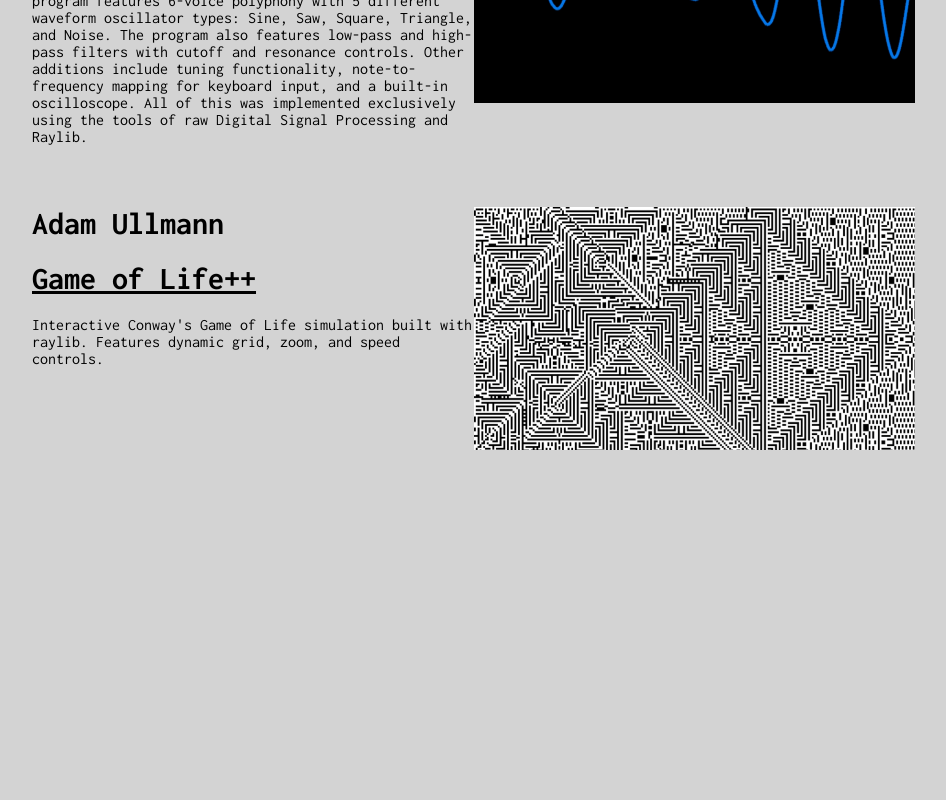
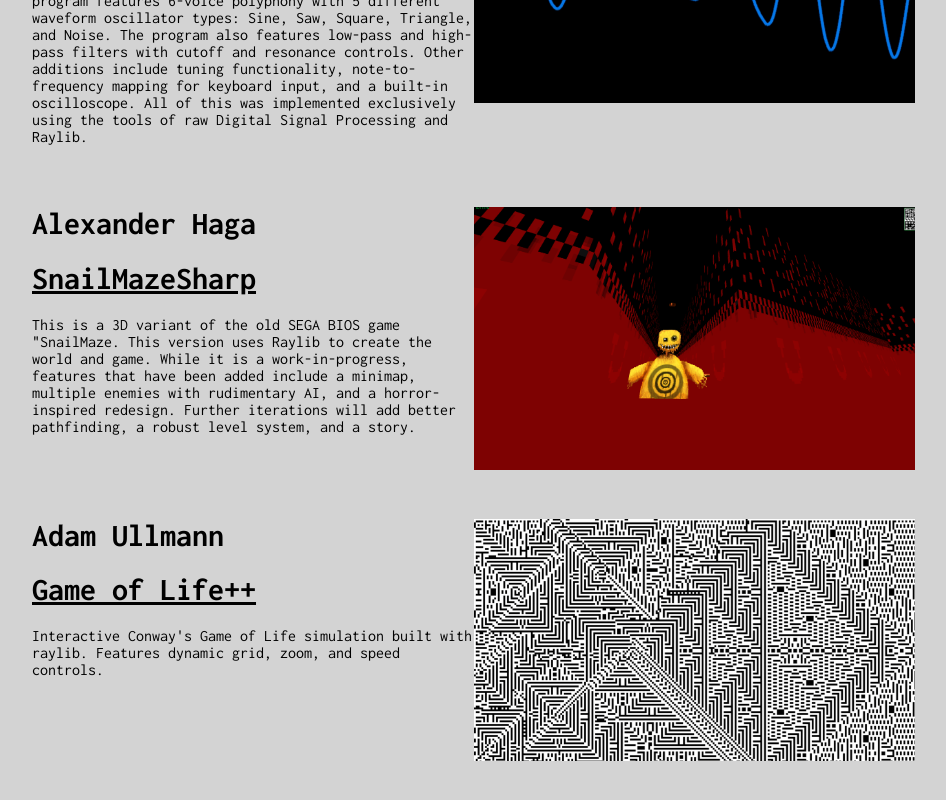
Before and after one commit to Slam210/tpc, a React (Create React App) app: page /Projects in a window 1280 px wide. Shown: the part 924-1724 px from the top of the page, without its empty margins (328-1274 px from the left). Before the commit the page ends 1423 px from the top, so only its background shows below. Built offline with nearby package versions, Linux system fonts and the light colour scheme.

Commit message:
Added a project

```diff
--- a/src/DataFiles/ProjectsData.js
+++ b/src/DataFiles/ProjectsData.js
@@ -2,6 +2,7 @@ import AdamCellular3d from "../Images/AdamCellular3d.png"
 import NumanScheduleHelper from "../Images/NumanScheduleHelper.png"
 import AdamRaylib from  "../Images/AdamRaylib.png"
 import AdamGameofLife from "../Images/AdamGameofLife.png"
+import AlexSnailMazeSharp from "../Images/AlexSnailMazeSharp.png"
 
 const projectsData = [
     {
@@ -26,6 +27,13 @@ const projectsData = [
       image: AdamRaylib,
     },
     {
+      name: "Alexander Haga",
+      title: "SnailMazeSharp",
+      githubLink: "https://github.com/infinimineralex/SnailMazeSharp",
+      description: `This is a 3D variant of the old SEGA BIOS game "SnailMaze. This version uses Raylib to create the world and game. While it is a work-in-progress, features that have been added include a minimap, multiple enemies with rudimentary AI, and a horror-inspired redesign. Further iterations will add better pathfinding, a robust level system, and a story.`,
+      image: AlexSnailMazeSharp,
+    },
+    {
       name: "Adam Ullmann",
       title: "Game of Life++",
       githubLink: "https://github.com/AdamUllmann/Game-of-Life-plus-plus",
```
Also changed, not shown: src/Images/AlexSnailMazeSharp.png (added).
